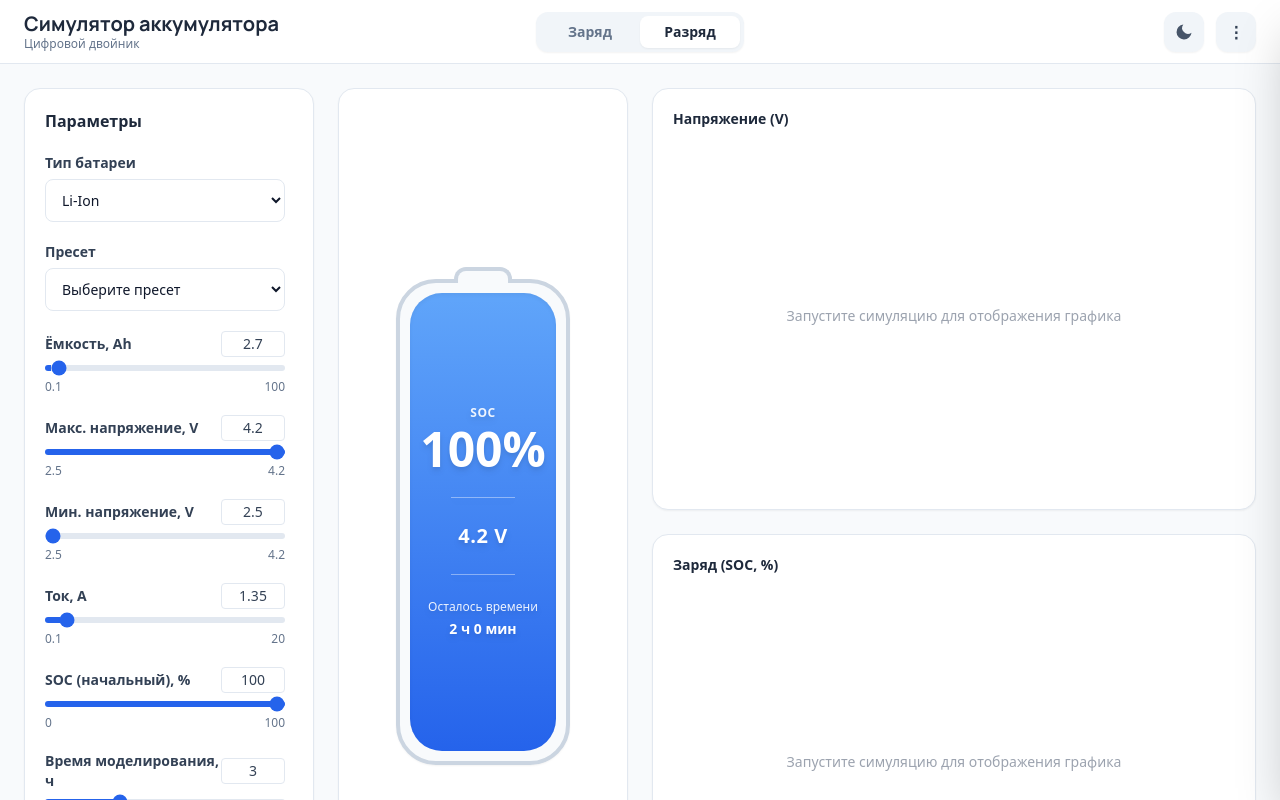
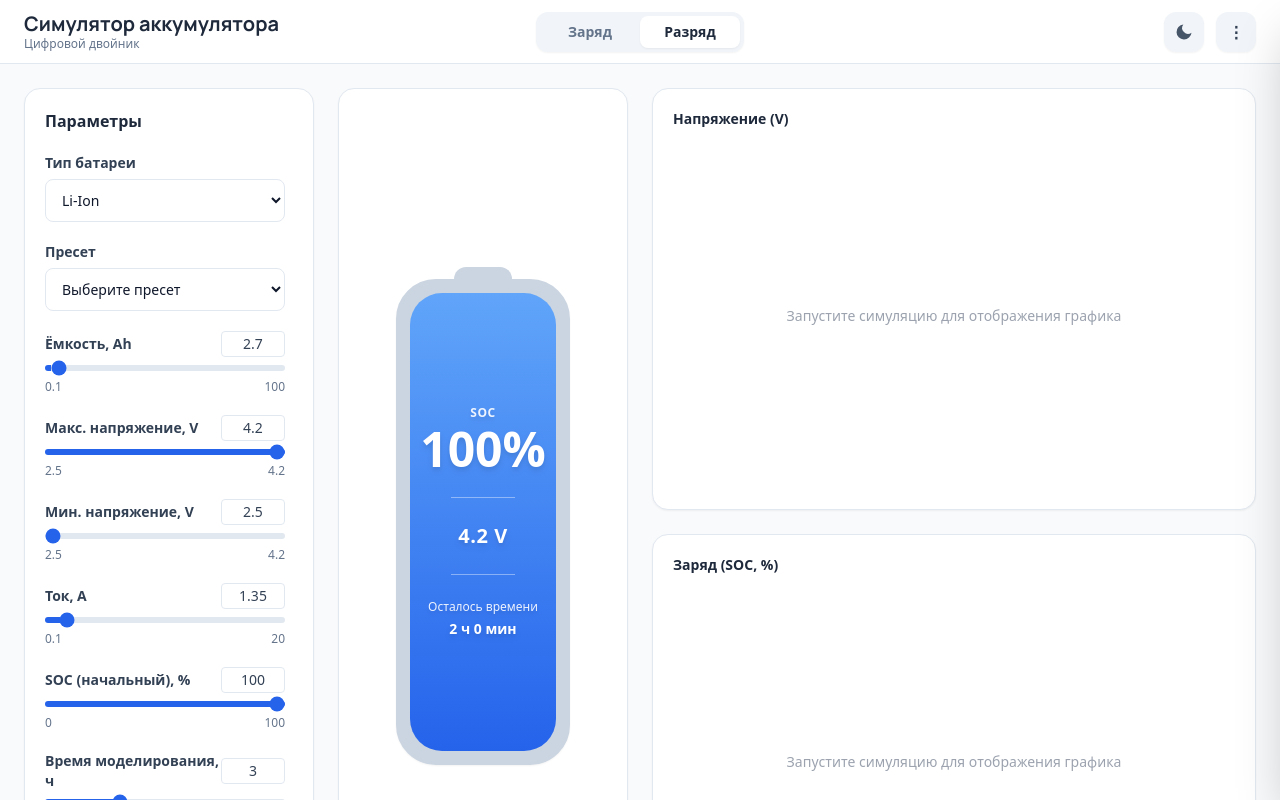
Before and after one commit to a5phalt/battery_sim, a Vue app: page / in a window 1280 px wide. Shown: the top 800 px of the page. Built offline with nearby package versions, Linux system fonts and the light colour scheme.

Commit message:
фон батарейки теперь не сливается с текстом

```diff
--- a/src/components/battery/BatteryVisualization.vue
+++ b/src/components/battery/BatteryVisualization.vue
@@ -1,5 +1,4 @@
 <script setup lang="ts">
-// Берем данные из нашего глобального "мозга"
 import { computed } from 'vue'
 import { useSimulation } from '../../composables/useSimulation'
 
@@ -14,12 +13,12 @@ const remainingTime = computed(() => {
 
   if (currentMode.value === 'discharge') {
     hours =
-      (params.capacity * (params.initialSoc / 100))
-      / params.current
+      (params.capacity * (params.initialSoc / 100)) /
+      params.current
   } else {
     hours =
-      (params.capacity * ((100 - params.initialSoc) / 100))
-      / params.current
+      (params.capacity * ((100 - params.initialSoc) / 100)) /
+      params.current
   }
 
   const h = Math.floor(hours)
@@ -27,38 +26,84 @@ const remainingTime = computed(() => {
 
   return `${h} ч ${m} мин`
 })
-
 </script>
 
 <template>
-  <div class="relative w-[75%] sm:w-[50%] lg:w-[85%] xl:w-[70%] max-w-[280px] min-w-[150px] aspect-[1/2.8] bg-slate-50 dark:bg-slate-800 border-4 border-slate-300 dark:border-slate-600 rounded-[2.5rem] 2xl:rounded-[3.5rem] p-1.5 md:p-2.5 flex flex-col justify-end shadow-sm mx-auto transition-all duration-300">
+  <div
+    class="
+      relative w-[75%] sm:w-[50%] lg:w-[85%] xl:w-[70%]
+      max-w-[280px] min-w-[150px] aspect-[1/2.8]
+      border-4 border-slate-300 dark:border-slate-600
+      rounded-[2.5rem] 2xl:rounded-[3.5rem]
+      p-1.5 md:p-2.5 flex flex-col justify-end
+      shadow-sm mx-auto transition-all duration-300
 
-    <div class="absolute -top-3 md:-top-4 left-1/2 -translate-x-1/2 w-[35%] h-3 md:h-4 border-4 border-b-0 border-slate-300 dark:border-slate-600 bg-slate-50 dark:bg-slate-800 rounded-t-lg md:rounded-t-xl transition-colors duration-300"></div>
+      /* 🔥 ФОН БАЗЫ (СДЕЛАНО ТЕМНЕЕ ДЛЯ КОНТРАСТА) */
+      bg-slate-300 dark:bg-slate-900
+    "
+  >
 
+    <!-- верх батарейки -->
     <div
-      class="w-full rounded-[2rem] 2xl:rounded-[3rem] transition-all duration-300 ease-out relative shadow-inner"
-      :class="currentMode === 'charge' ? 'bg-gradient-to-t from-green-500 to-green-400' : 'bg-gradient-to-t from-blue-600 to-blue-400'"
-      :style="{ height: `${params.initialSoc}%`, minHeight: '8%' }"
+      class="
+        absolute -top-3 md:-top-4 left-1/2 -translate-x-1/2
+        w-[35%] h-3 md:h-4
+        border-4 border-b-0 border-slate-300 dark:border-slate-600
+        rounded-t-lg md:rounded-t-xl
+        bg-slate-300 dark:bg-slate-900
+      "
     ></div>
 
-    <div class="absolute inset-0 flex flex-col items-center justify-center text-white z-20 pointer-events-none drop-shadow-md py-8 xl:py-12">
+    <!-- SOC ЗАЛИВКА (НЕ МЕНЯЕМ ВООБЩЕ) -->
+    <div
+      class="
+        w-full rounded-[2rem] 2xl:rounded-[3rem]
+        transition-all duration-300 ease-out relative
+      "
+      :class="
+        currentMode === 'charge'
+          ? 'bg-gradient-to-t from-green-500 to-green-400'
+          : 'bg-gradient-to-t from-blue-600 to-blue-400'
+      "
+      :style="{
+        height: `${params.initialSoc}%`,
+        minHeight: '8%'
+      }"
+    ></div>
+
+    <!-- текст -->
+    <div
+      class="
+        absolute inset-0 flex flex-col items-center justify-center
+        z-20 pointer-events-none
+        py-8 xl:py-12
+      "
+    >
 
       <div class="flex flex-col items-center mt-auto">
-        <span class="text-[10px] xl:text-xs font-semibold opacity-90 tracking-wider uppercase mb-1">SOC</span>
-        <span class="text-4xl sm:text-5xl 2xl:text-6xl font-bold leading-none">{{ params.initialSoc }}%</span>
+        <span class="text-[10px] xl:text-xs font-semibold opacity-90 tracking-wider uppercase mb-1 text-white drop-shadow-md">
+          SOC
+        </span>
+        <span class="text-4xl sm:text-5xl 2xl:text-6xl font-bold leading-none text-white drop-shadow-md">
+          {{ params.initialSoc }}%
+        </span>
       </div>
 
       <div class="w-10 xl:w-16 h-px bg-white/40 my-4 xl:my-6"></div>
 
-      <span class="text-lg sm:text-xl 2xl:text-2xl font-semibold tracking-wide">{{ params.maxVoltage }} V</span>
+      <span class="text-lg sm:text-xl 2xl:text-2xl font-semibold tracking-wide text-white drop-shadow-md">
+        {{ params.maxVoltage }} V
+      </span>
 
       <div class="w-10 xl:w-16 h-px bg-white/40 my-4 xl:my-6"></div>
 
       <div class="flex flex-col items-center mb-auto">
-        <span class="text-[10px] xl:text-xs font-medium opacity-90 mb-1">Осталось времени</span>
-        <span class="text-xs sm:text-sm 2xl:text-base font-bold whitespace-nowrap">
-        {{ remainingTime }}
-      </span>
+        <span class="text-[10px] xl:text-xs font-medium opacity-90 mb-1 text-white drop-shadow-md">
+          Осталось времени
+        </span>
+        <span class="text-xs sm:text-sm 2xl:text-base font-bold whitespace-nowrap text-white drop-shadow-md">
+          {{ remainingTime }}
+        </span>
       </div>
 
     </div>
```
